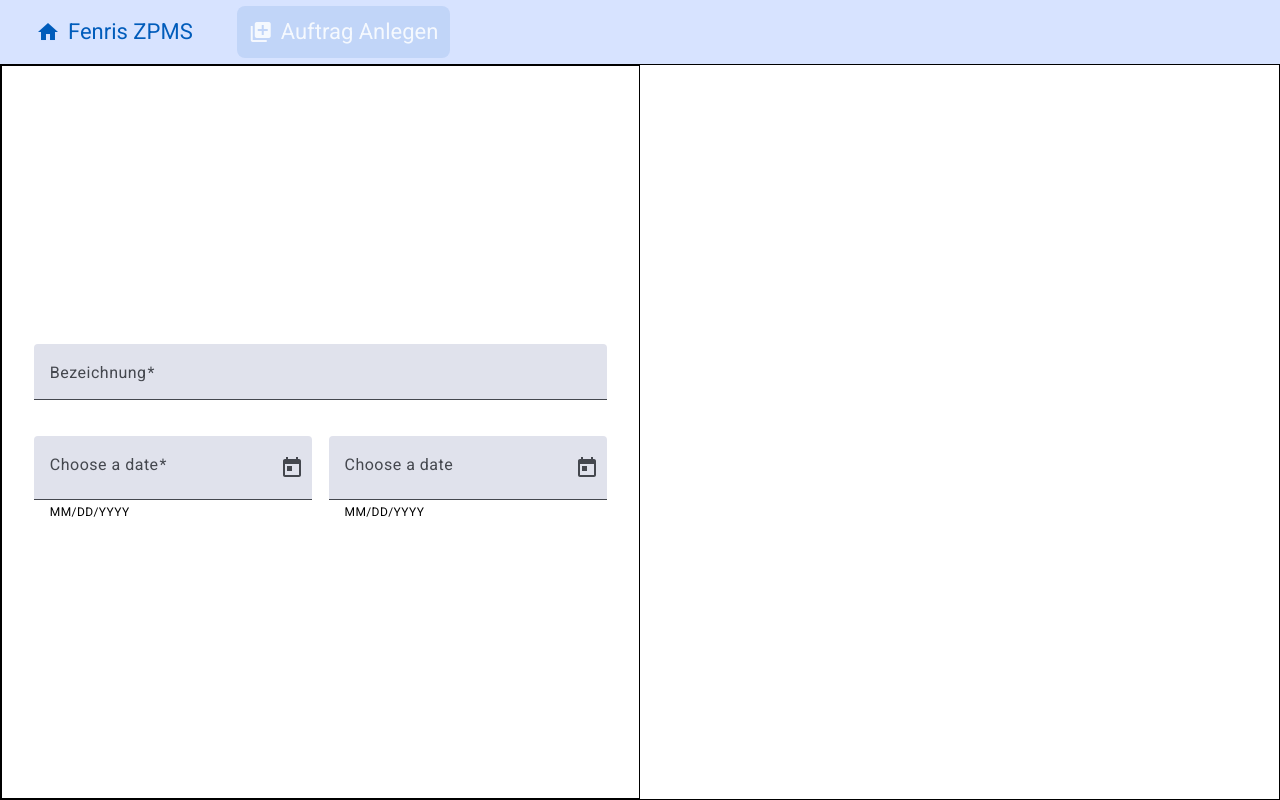
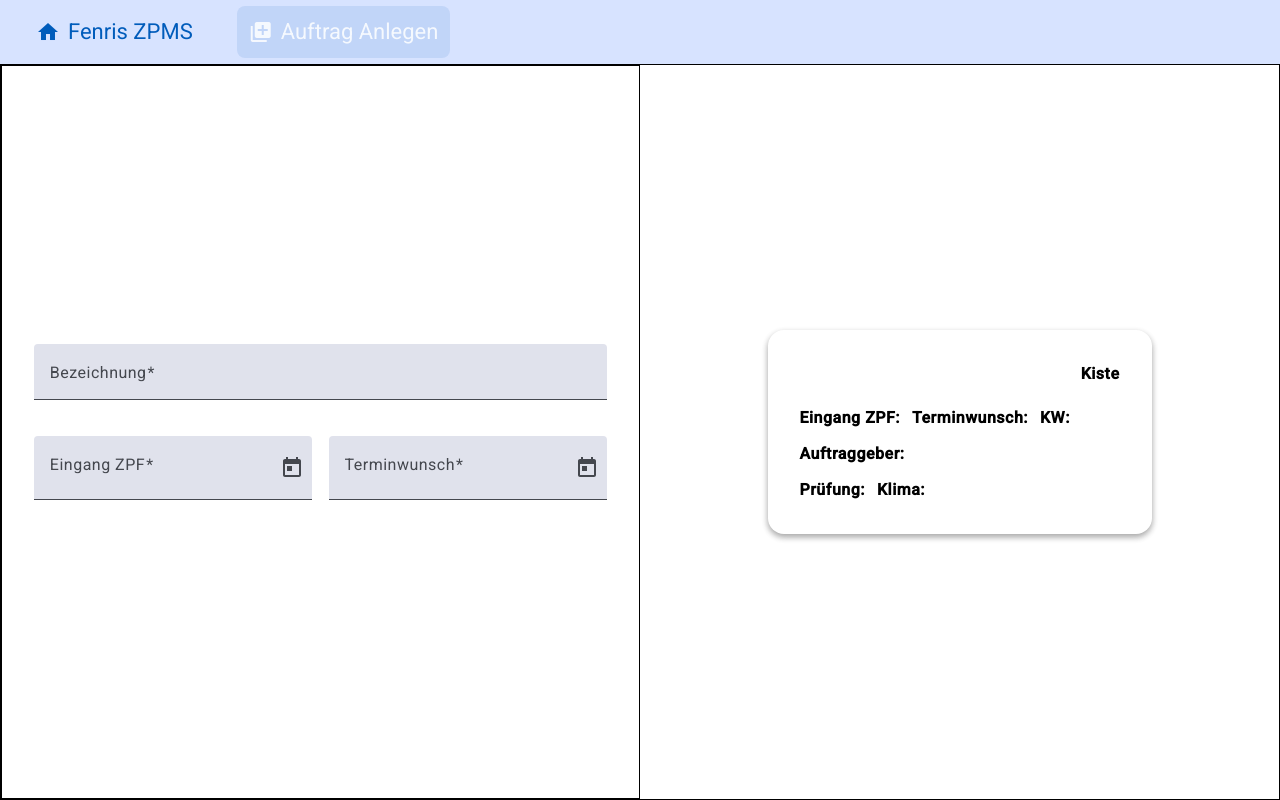
Before and after one commit to KevinMuellerDev/Fenris_ZPMS, an Angular app: page /newjob in a window 1280 px wide. Built offline with nearby package versions, Linux system fonts and the light colour scheme.

Commit message:
added livePreview card to create job

```diff
--- a/src/app/home/home.component.ts
+++ b/src/app/home/home.component.ts
@@ -2,7 +2,7 @@ import { Component, inject } from '@angular/core';
 import { DataService } from '../shared/services/data.service';
 import { ToolJob } from '../shared/interfaces/tool-job';
 import { CommonModule } from '@angular/common';
-import { JobCardComponent } from "../job-card/job-card.component";
+import { JobCardComponent } from "../shared/components/job-card/job-card.component";
 import { BehaviorSubject, distinctUntilChanged, interval, Observable, startWith, switchMap, tap } from 'rxjs';
 import { MatProgressSpinnerModule } from '@angular/material/progress-spinner';
 
@@ -16,6 +16,7 @@ import { MatProgressSpinnerModule } from '@angular/material/progress-spinner';
 export class HomeComponent {
   jobData$: Observable<ToolJob[]>;
   loading$ = new BehaviorSubject<Boolean>(true);
+
   dataService = inject(DataService);
 
   constructor() {
--- a/src/app/new-job-form/new-job-form.component.html
+++ b/src/app/new-job-form/new-job-form.component.html
@@ -1,5 +1,5 @@
 <div class="job-generator-frame">
-    <form [formGroup]="jobForm">
+    <form [formGroup]="jobForm" >
         <div class="form-frame">
 
             <mat-form-field class="example-full-width">
@@ -15,16 +15,14 @@
 
             <div class="input-wrapper-col2">
                 <mat-form-field class="example-full-width">
-                    <mat-label>Choose a date</mat-label>
-                    <input [min]="dateToday" matInput (dateChange)="onDate($event)" formControlName="dateOfReceipt" [matDatepicker]="picker1">
-                    <mat-hint>MM/DD/YYYY</mat-hint>
-                    <mat-datepicker-toggle matIconSuffix [for]="picker1"></mat-datepicker-toggle>
-                    <mat-datepicker #picker1></mat-datepicker>
+                    <mat-label>Eingang ZPF</mat-label>
+                    <input [min]="dateToday" matInput (dateChange)="onDate($event)" formControlName="dateOfReceipt" [matDatepicker]="pickerOfReceipt">
+                    <mat-datepicker-toggle matIconSuffix [for]="pickerOfReceipt"></mat-datepicker-toggle>
+                    <mat-datepicker #pickerOfReceipt></mat-datepicker>
                 </mat-form-field>
                 <mat-form-field class="example-full-width">
-                    <mat-label>Choose a date</mat-label>
-                    <input matInput [matDatepicker]="picker">
-                    <mat-hint>MM/DD/YYYY</mat-hint>
+                    <mat-label>Terminwunsch</mat-label>
+                    <input [min]="dateToday" matInput (dateChange)="onDate($event)" [matDatepicker]="picker" formControlName="desiredDeadline">
                     <mat-datepicker-toggle matIconSuffix [for]="picker"></mat-datepicker-toggle>
                     <mat-datepicker #picker></mat-datepicker>
                 </mat-form-field>
@@ -44,4 +42,7 @@
 
         </div>
     </form>
+    <div class="live-preview-wrapper">
+        <fen-job-card [cardData]="jobForm.value"></fen-job-card>
+    </div>
 </div>
--- a/src/app/new-job-form/new-job-form.component.scss
+++ b/src/app/new-job-form/new-job-form.component.scss
@@ -1,4 +1,5 @@
 .job-generator-frame {
+    display: flex;
     width: 100%;
     height: calc(100dvh - 64px);
     border: 1px solid black;
@@ -47,6 +48,13 @@
     }
 }
 
+.live-preview-wrapper{
+    width: 50%;
+    display: flex;
+    align-items: center;
+    justify-content: center;
+}
+
 
 
 .example-full-width {
--- a/src/app/new-job-form/new-job-form.component.ts
+++ b/src/app/new-job-form/new-job-form.component.ts
@@ -1,4 +1,4 @@
-import { ChangeDetectionStrategy, Component } from '@angular/core';
+import { ChangeDetectionStrategy, Component, Output } from '@angular/core';
 import {
   FormControl,
   FormGroupDirective,
@@ -8,11 +8,12 @@ import {
   ReactiveFormsModule,
   FormGroup,
 } from '@angular/forms';
-import { ErrorStateMatcher } from '@angular/material/core';
+import { ErrorStateMatcher, MAT_DATE_LOCALE } from '@angular/material/core';
 import { MatInputModule } from '@angular/material/input';
 import { MatFormFieldModule } from '@angular/material/form-field';
 import { provideNativeDateAdapter } from '@angular/material/core';
 import { MatDatepickerModule } from '@angular/material/datepicker'
+import { JobCardComponent } from "../shared/components/job-card/job-card.component";
 
 export class MyErrorStateMatcher implements ErrorStateMatcher {
   isErrorState(control: FormControl | null, form: FormGroupDirective | NgForm | null): boolean {
@@ -24,8 +25,8 @@ export class MyErrorStateMatcher implements ErrorStateMatcher {
 @Component({
   selector: 'fen-new-job-form',
   standalone: true,
-  providers: [provideNativeDateAdapter()],
-  imports: [FormsModule, MatFormFieldModule, MatInputModule, MatDatepickerModule, ReactiveFormsModule],
+  providers: [provideNativeDateAdapter(),{provide:MAT_DATE_LOCALE, useValue:'de'}],
+  imports: [FormsModule, MatFormFieldModule, MatInputModule, MatDatepickerModule, ReactiveFormsModule, JobCardComponent],
   changeDetection: ChangeDetectionStrategy.OnPush,
   templateUrl: './new-job-form.component.html',
   styleUrl: './new-job-form.component.scss'
@@ -33,20 +34,27 @@ export class MyErrorStateMatcher implements ErrorStateMatcher {
 export class NewJobFormComponent {
   jobForm: FormGroup;
   matcher = new MyErrorStateMatcher();
-
   dateToday: Date = new Date();
 
   constructor(){
     this.jobForm = new FormGroup({
       name: new FormControl('', [Validators.required, Validators.minLength(3)]),
-      dateOfReceipt: new FormControl('', [Validators.required])
+      dateOfReceipt: new FormControl('', [Validators.required]),
+      desiredDeadline: new FormControl('',[Validators.required]),
+      client: new FormControl('',[Validators.required]),
+      otherTests: new FormControl('',[Validators.required]),
+      box: new FormControl('',[Validators.required]),
+      comment: new FormControl('',[Validators.required]),
+      typeOfTests: new FormControl('',[Validators.required]),
+      climateState: new FormControl('',[Validators.required]),
+      id: new FormControl('',[Validators.required])
     });
+    console.log(this.jobForm.value);
 
   }
 
   public onDate(event: any): void {
-    console.log(this.jobForm.controls['dateOfReceipt'].value);
-
+    console.log(this.jobForm.controls['desiredDeadline'].value);
   }
 
 }
--- a/src/app/job-card/job-card.component.scss
+++ b/src/app/shared/components/job-card/job-card.component.scss
@@ -1,4 +1,5 @@
 .outer-frame {
+    width: 384px;
     padding: 32px;
     border-radius: 16px;
     box-shadow: rgba(0, 0, 0, 0.16) 0px 3px 6px, rgba(0, 0, 0, 0.23) 0px 3px 6px;
--- a/src/app/job-card/job-card.component.ts
+++ b/src/app/shared/components/job-card/job-card.component.ts
@@ -1,5 +1,5 @@
 import { Component, Input, input } from '@angular/core';
-import { ToolJob } from '../shared/interfaces/tool-job';
+import { ToolJob } from '../../interfaces/tool-job';
 import { CommonModule } from '@angular/common';
 
 @Component({
```
Also changed, not shown: src/app/shared/components/job-card/job-card.component.html (renamed from src/app/job-card/job-card.component.html), 1 other file (tests, documents, lock files or other folders).
